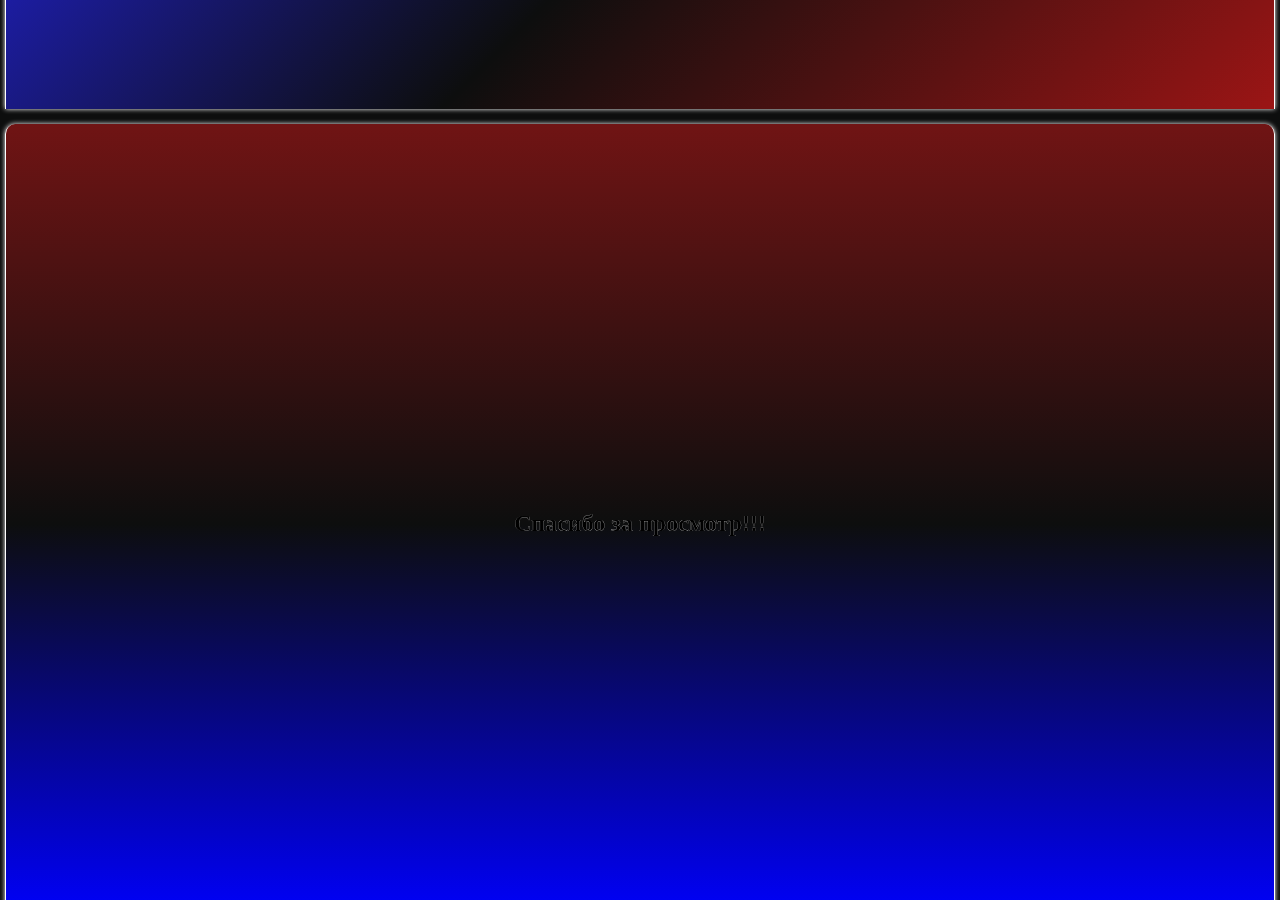
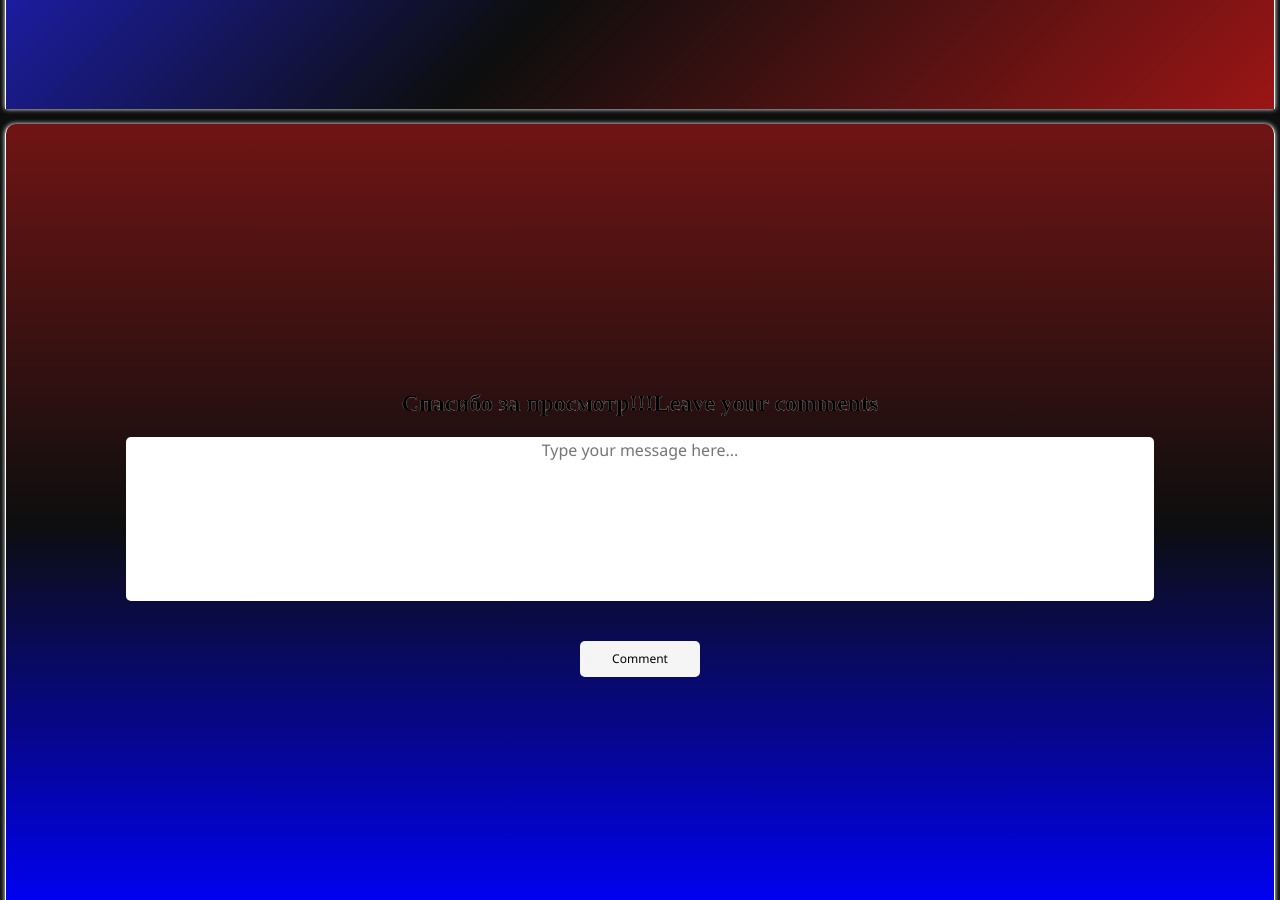
Before and after one commit to M2007Q/Profile, a React (Vite) app: page / in a window 1280 px wide. Shown: the part 1900-2800 px from the top of the page. Built offline with nearby package versions, Linux system fonts and the light colour scheme.

Commit message:
Changed image to 11:11

```diff
--- a/src/App.jsx
+++ b/src/App.jsx
@@ -1,6 +1,6 @@
 import { useState } from 'react'
-
-import photo from '../public/Moon.jpg'
+import Comment from './comment'
+import photo from '../public/eqwqw8.jpg'
 function App() {
  return (<>
   <h1>Добро пожаловать!!!</h1>
@@ -126,7 +126,9 @@ function App() {
 </svg>
     </section>
   <section className='last'>
-    <h1>Спасибо за просмотр!!!</h1>
+    <h1>Спасибо за просмотр!!!Leave your comments</h1>
+
+<Comment/>
 
     </section>
     </>
--- /dev/null
+++ b/src/comment.css
@@ -0,0 +1,62 @@
+.comecontainer{
+    display: flex;
+    justify-content: center;
+    align-items: center;
+    flex-direction: column;
+    gap: 40px;
+}
+.area{
+    width: clamp(220px, 60vw, 500px);
+    height: 200px;
+    resize: none;
+    text-align: center;
+    font-size: 16px;
+    font-family: 'Segoe UI', Tahoma, Geneva, Verdana, sans-serif;
+    border-radius: 5px;
+    outline: none;
+    border: none;
+    transition: all .3s ease;
+}
+
+.area:focus{transform:skew(20deg, -10deg) rotateX(15deg);
+   box-shadow: -30px 20px 10px black;
+    outline:blue;
+}
+.sendcome{
+    position: relative;
+    transition: all .3s ease;
+    width: 10em;
+    height: 3em;
+    outline: none;
+    font-size: 12px;
+    border: none;
+    cursor: pointer;
+    background-color: whitesmoke;
+    border-radius: 5px;
+    font-family: 'Segoe UI', Tahoma, Geneva, Verdana, sans-serif;
+}
+.sendcome:hover::after{
+    width: 100%;
+}
+.sendcome::after{
+    transition: all .4s ease;
+    box-sizing: border-box;
+    content: '';
+  position: absolute;
+  bottom: 0;
+  right: 0;
+  height: 10%;
+    width: 0%;
+    display: block;
+    background-color:whitesmoke;
+    border-radius: 5px;
+}
+.area:focus+.sendcome:hover{
+    background-color: greenyellow;
+    color: white;
+    font-weight: bolder;
+}
+.area:focus +.sendcome{
+  transform:skew(20deg, -10deg);
+   box-shadow: -30px 20px 10px black;
+}
--- /dev/null
+++ b/src/comment.jsx
@@ -0,0 +1,20 @@
+import { useState } from "react"
+import "./comment.css"
+export default function comment(){
+    const [text, settext]=useState('');
+    return(
+
+
+    <div className="comecontainer">
+    <textarea  className="area" value={text} onChange={(e)=>settext(e.target.value)} placeholder="Type your message here..."></textarea>
+    <button className="sendcome" onClick={async()=>{
+     const res=await fetch("http://localhost:2026/comment", { method:"POST",headers:{'Content-Type':'application/json'}, body:JSON.stringify({text:text})}
+
+     );
+     const data= await res.json();
+     alert(data.message); setText('');
+    }}  >Comment</button>
+    </div>
+
+    )
+}
--- a/src/index.css
+++ b/src/index.css
@@ -138,8 +138,16 @@ section{
   display: flex;
   justify-content: center;
   align-items: center;
+  flex-direction: column;
   height: 100vh;
   background: linear-gradient(to bottom,rgb(112, 20, 20),var(--backColor), blue);
+}
+.last textarea{
+width:80vw;
+height: 20dvh;
+resize: none;
+outline: none;
+font-family: 'Segoe UI', Tahoma, Geneva, Verdana, sans-serif;
 }
 .second{
   background: linear-gradient(45deg,rgb(112, 20, 20),var(--backColor), blue);
```
Also changed, not shown: public/Moon.jpg (deleted), public/eqwqw8.jpg (added).
